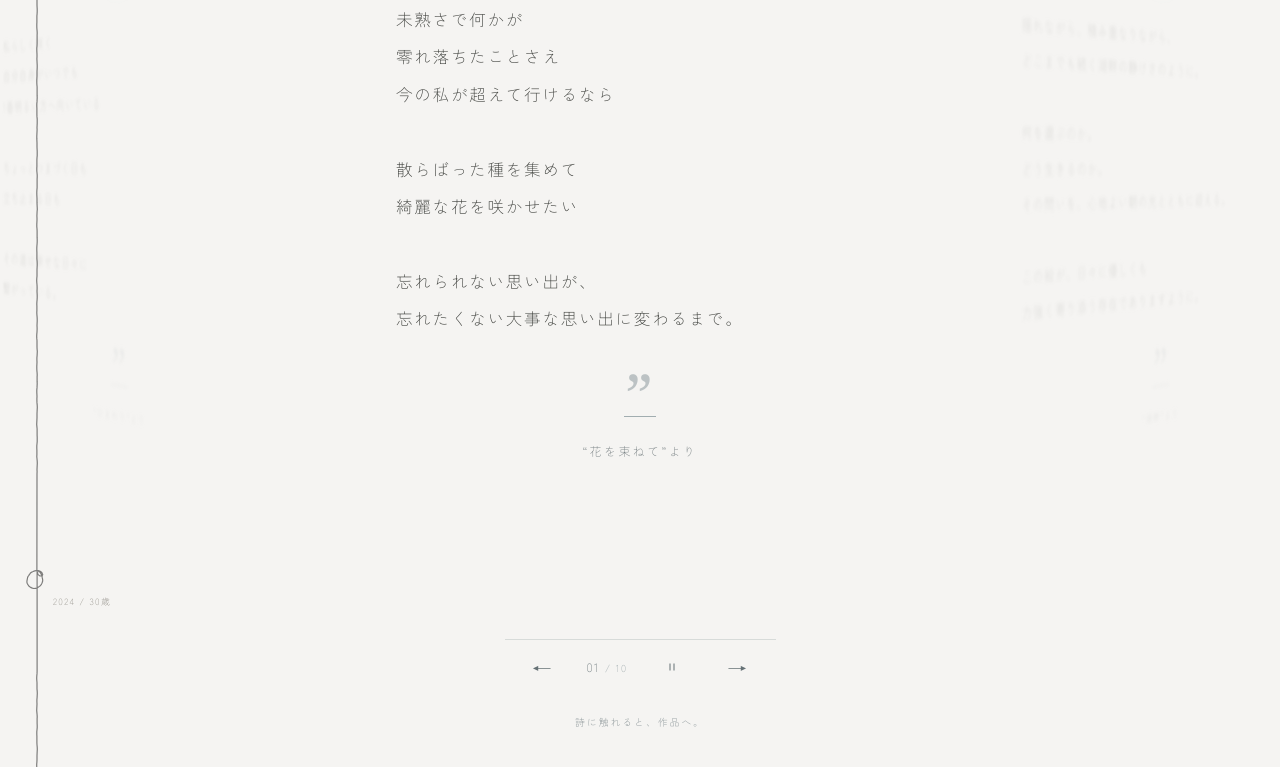
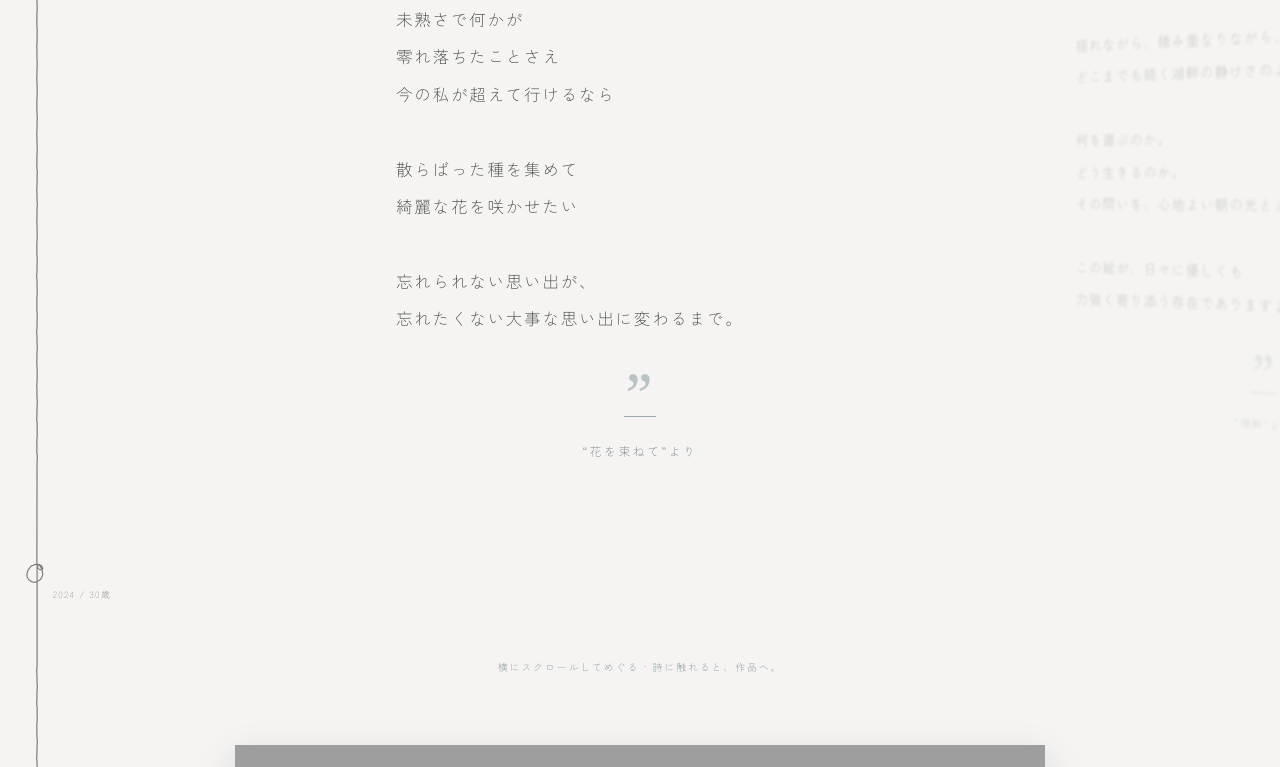
Before and after one commit to yasufumi-27/art-no-uzu, a Next.js app: page / in a window 1280 px wide. Shown: the part 1193-1960 px from the top of the page. Built offline with nearby package versions, Linux system fonts and the light colour scheme; grey boxes are pictures that could not be loaded.

Commit message:
Let visitors scroll and drag the floating poetry gallery

```diff
--- a/components/PoetryInterlude.jsx
+++ b/components/PoetryInterlude.jsx
@@ -6,111 +6,123 @@ import styles from "./PoetryInterlude.module.css";
 
 export default function PoetryInterlude({ poems }) {
   const [position, setPosition] = useState(0);
-  const index = ((position % poems.length) + poems.length) % poems.length;
-  const [phase, setPhase] = useState("enter");
+  const [dragging, setDragging] = useState(false);
   const [inView, setInView] = useState(false);
-  const [pageVisible, setPageVisible] = useState(true);
-  const [paused, setPaused] = useState(false);
-  const [hovered, setHovered] = useState(false);
-  const [focused, setFocused] = useState(false);
-  const stageRef = useRef(null);
+  const viewportRef = useRef(null);
+  const strideRef = useRef(1);
+  const indexRef = useRef(0);
+  const dragRef = useRef(null);
+  const suppressClick = useRef(false);
+  const index = Math.max(0, Math.min(poems.length - 1, Math.round(position)));
 
   useEffect(() => {
-    const stage = stageRef.current;
-    const observer = new IntersectionObserver(([entry]) => {
-      setInView(entry.isIntersecting);
-    }, { threshold: 0.12 });
-    observer.observe(stage);
-    const visibility = () => setPageVisible(!document.hidden);
-    document.addEventListener("visibilitychange", visibility);
-    visibility();
-    return () => {
-      observer.disconnect();
-      document.removeEventListener("visibilitychange", visibility);
+    const viewport = viewportRef.current;
+    const measure = () => {
+      const figures = viewport.querySelectorAll("[data-poem-id]");
+      strideRef.current = figures.length > 1
+        ? figures[1].offsetLeft - figures[0].offsetLeft
+        : figures[0]?.offsetWidth || 1;
+      viewport.scrollLeft = indexRef.current * strideRef.current;
     };
+    const observer = new ResizeObserver(measure);
+    observer.observe(viewport);
+    const visibility = new IntersectionObserver(([entry]) => setInView(entry.isIntersecting), { threshold: .1 });
+    visibility.observe(viewport);
+    measure();
+    return () => { observer.disconnect(); visibility.disconnect(); };
   }, []);
 
-  useEffect(() => {
-    if (!inView || !pageVisible || paused || hovered || focused || poems.length < 2) return;
-    // A complete cycle takes 13–16 seconds, including arrival and departure.
-    const readingTime = Math.min(11000, Math.max(7500, poems[index].text.length * 65));
-    const duration = { enter: 4000, hold: readingTime, exit: 1200, gap: 150 }[phase];
-    const timer = window.setTimeout(() => {
-      if (phase === "gap") {
-        setPosition(p => p + 1);
-        setPhase("enter");
-      } else {
-        setPhase({ enter: "hold", hold: "exit", exit: "gap" }[phase]);
+  function trackScroll(event) {
+    const next = event.currentTarget.scrollLeft / strideRef.current;
+    indexRef.current = Math.max(0, Math.min(poems.length - 1, Math.round(next)));
+    setPosition(next);
   }
-    }, duration);
-    return () => window.clearTimeout(timer);
-  }, [phase, index, inView, pageVisible, paused, hovered, focused, poems]);
 
-  function move(direction) {
-    setPaused(false);
-    setPosition(p => p + direction);
-    setPhase("enter");
+  function startDrag(event) {
+    suppressClick.current = false;
+    if (event.pointerType !== "mouse" || event.button !== 0) return;
+    dragRef.current = { x: event.clientX, scroll: event.currentTarget.scrollLeft, moved: false };
+  }
+
+  function drag(event) {
+    const gesture = dragRef.current;
+    if (!gesture) return;
+    if (event.buttons !== 1) { endDrag(event); return; }
+    const distance = event.clientX - gesture.x;
+    if (!gesture.moved && Math.abs(distance) < 8) return;
+    if (!gesture.moved) {
+      gesture.moved = true;
+      suppressClick.current = true;
+      setDragging(true);
+      event.currentTarget.setPointerCapture(event.pointerId);
+      event.currentTarget.style.scrollSnapType = "none";
+    }
+    event.preventDefault();
+    event.currentTarget.scrollLeft = gesture.scroll - distance;
+  }
+
+  function endDrag(event) {
+    const gesture = dragRef.current;
+    dragRef.current = null;
+    if (!gesture?.moved) return;
+    setDragging(false);
+    const viewport = event.currentTarget;
+    if (viewport.hasPointerCapture(event.pointerId)) viewport.releasePointerCapture(event.pointerId);
+    viewport.style.scrollSnapType = "";
+    viewport.scrollTo({ left: Math.round(viewport.scrollLeft / strideRef.current) * strideRef.current,
+      behavior: window.matchMedia("(prefers-reduced-motion: reduce)").matches ? "instant" : "smooth" });
   }
 
   return (
-    <section className={styles.section} aria-label="作品の詩" data-resting={!inView || !pageVisible || paused} data-phase={phase}>
-      <div ref={stageRef} className={styles.stage}>
+    <section className={styles.section} aria-label="作品の詩" data-visible={inView}>
       <div className={styles.galleryLabel} aria-hidden="true">POETRY<span>言葉の余白</span></div>
-        <div className={styles.viewport}>
-        <div className={styles.slides} style={{ "--turn": `${-position * 360 / poems.length}deg` }}
-          onPointerEnter={e => { if (e.pointerType === "mouse") setHovered(true); }}
-          onPointerLeave={() => setHovered(false)}
-          onFocus={() => setFocused(true)}
-          onBlur={e => { if (!e.currentTarget.contains(e.relatedTarget)) setFocused(false); }}>
-          {poems.map((poem, i) => (
-            <figure key={poem.id} className={`${styles.figure} ${i === index ? styles.active : ""}`}
-              aria-hidden={i !== index} data-poem-id={poem.id}
-              data-near={i === (index + 1) % poems.length || i === (index - 1 + poems.length) % poems.length}
-              style={{ "--angle": `${i * 360 / poems.length}deg` }}>
+      <div ref={viewportRef} className={styles.viewport} data-dragging={dragging}
+        role="region" aria-label="詩のギャラリー。横スクロールで作品をめぐる" tabIndex={0}
+        onScroll={trackScroll} onPointerDown={startDrag} onPointerMove={drag}
+        onPointerUp={endDrag} onPointerCancel={endDrag}
+        onDragStart={event => event.preventDefault()}
+        onClickCapture={event => {
+          if (suppressClick.current && event.detail > 0) { event.preventDefault(); event.stopPropagation(); }
+        }}
+        onKeyDown={event => {
+          if (event.key === "ArrowRight" || event.key === "ArrowLeft") {
+            event.preventDefault();
+            const next = Math.max(0, Math.min(poems.length - 1, index + (event.key === "ArrowRight" ? 1 : -1)));
+            event.currentTarget.scrollTo({ left: next * strideRef.current,
+              behavior: window.matchMedia("(prefers-reduced-motion: reduce)").matches ? "instant" : "smooth" });
+          }
+        }}>
+        <div className={styles.slides}>
+          {poems.map((poem, i) => {
+            const distance = Math.max(-2, Math.min(2, i - position));
+            return (
+              <article key={poem.id} className={`${styles.figure} ${i === index ? styles.active : ""}`}
+                data-poem-id={poem.id} aria-label={`${i + 1} / ${poems.length}：${poem.title}`}
+                style={{ "--distance": distance, "--depth": Math.abs(distance) }}>
+                <figure className={styles.floatingBody}>
                   <span className={styles.exhibitNumber} aria-hidden="true">{String(i + 1).padStart(2, "0")} / WORDS</span>
                   <span className={styles.mark} aria-hidden="true">“</span>
                   <blockquote className={styles.poem}>
-                <Link className={styles.poemLink} href={`/works/${poem.id}`} tabIndex={i === index ? 0 : -1}
+                    <Link className={styles.poemLink} href={`/works/${poem.id}`}
                       aria-label={`「${poem.title}」の詩 — 作品ページへ`}>
-                  <p>{Array.from(poem.text).map((character, position, characters) =>
-                    character === "\n" ? "\n" : (
-                      <span key={position} className={styles.character} style={{
-                        "--arrival": `${position / Math.max(1, characters.length - 1) * 1000 + 1200}ms`,
-                        "--departure": `${(characters.length - 1 - position) / Math.max(1, characters.length - 1) * 300}ms`,
-                      }}>{character}</span>
-                    )
-                  )}</p>
+                      <p>{Array.from(poem.text).map((character, n, characters) => character === "\n" ? "\n" : (
+                        <span key={n} className={styles.character} style={{ "--arrival": `${n / characters.length * 350}ms` }}>{character}</span>
+                      ))}</p>
                     </Link>
                   </blockquote>
                   <span className={styles.closingMark} aria-hidden="true">”</span>
                   <figcaption className={styles.credit}>
-                <Link href={`/works/${poem.id}`} tabIndex={i === index ? 0 : -1}
-                  aria-label={`「${poem.title}」の作品を見る`}>
+                    <Link href={`/works/${poem.id}`} aria-label={`「${poem.title}」の作品を見る`}>
                       <cite>“{poem.title}”</cite>より
                     </Link>
                   </figcaption>
                 </figure>
-          ))}
+              </article>
+            );
+          })}
         </div>
       </div>
-        <nav className={styles.controls} aria-label="詩の展示を移動" onKeyDown={event => {
-      if (event.key === "ArrowRight" || event.key === "ArrowLeft") {
-        event.preventDefault();
-        move(event.key === "ArrowRight" ? 1 : -1);
-      }
-    }}>
-          <button type="button" onClick={() => move(-1)} aria-label="前の詩へ">←</button>
-          <span className={styles.counter} aria-live="polite" aria-atomic="true">{String(index + 1).padStart(2, "0")} <span>/ {String(poems.length).padStart(2, "0")}</span></span>
-        <button type="button" className={styles.pause} onClick={() => setPaused(p => !p)}
-          aria-label={paused ? "詩の自動切り替えを再開" : "詩の自動切り替えを一時停止"} aria-pressed={paused}>
-          <svg width="12" height="12" viewBox="0 0 12 12" fill="none" aria-hidden="true">
-            {paused ? <path d="M4 2.5 9 6 4 9.5Z" fill="currentColor" /> : <path d="M4 2.5v7M8 2.5v7" stroke="currentColor" />}
-          </svg>
-        </button>
-          <button type="button" onClick={() => move(1)} aria-label="次の詩へ">→</button>
-        </nav>
-        <p className={styles.guide}>詩に触れると、作品へ。</p>
-      </div>
+      <p className={styles.guide}>横にスクロールしてめぐる · 詩に触れると、作品へ。</p>
     </section>
   );
 }
--- a/components/PoetryInterlude.module.css
+++ b/components/PoetryInterlude.module.css
@@ -2,66 +2,50 @@
   position: relative;
   isolation: isolate;
   --panel-width: min(560px, calc(100vw - 88px));
-  --radius: calc(var(--panel-width) * 1.8);
   min-height: 94svh;
   padding: 60px 0 44px;
   overflow: hidden;
   background: var(--color-bg, #f5f4f2);
 }
-.stage { position: relative; width: 100%; }
 .galleryLabel { font-size: 10px; letter-spacing: .32em; text-align: center; color: #727b7e; margin-bottom: 58px; }
 .galleryLabel span { display: block; margin-top: 10px; font-size: 10px; letter-spacing: .24em; }
-.viewport { perspective: 1400px; perspective-origin: 50% 45%; padding: 30px 0 60px; }
-/* Text occupies separate planes in depth; the surrounding page remains untouched. */
+.viewport {
+  overflow-x: auto; overflow-y: hidden; width: 100%;
+  scroll-snap-type: x mandatory; overscroll-behavior-x: contain;
+  scrollbar-width: none; cursor: grab;
+  scroll-padding-inline: calc((100% - var(--panel-width)) / 2);
+  padding: 30px 0 60px;
+}
+.viewport::-webkit-scrollbar { display: none; }
+.viewport:focus-visible { outline: 1px solid #a1adb0; outline-offset: -4px; }
+.viewport[data-dragging="true"] { cursor: grabbing; user-select: none; }
+.viewport[data-dragging="true"] a { cursor: grabbing; }
 .slides {
-  display: grid; align-items: stretch; width: var(--panel-width); margin: 0 auto;
-  transform-style: preserve-3d;
-  transform: translateZ(calc(-1 * var(--radius))) rotateY(var(--turn));
-  transition: transform 2.4s cubic-bezier(.22, .7, .16, 1);
+  display: flex; align-items: stretch; gap: 64px; width: max-content;
+  padding-inline: calc((100vw - var(--panel-width)) / 2);
 }
 .figure {
-  grid-area: 1 / 1; position: relative; width: 100%; margin: 0; padding: 38px 36px 42px;
+  position: relative; flex: 0 0 var(--panel-width); width: var(--panel-width); margin: 0;
+  scroll-snap-align: center; perspective: 1400px;
+  display: flex;
+}
+.floatingBody {
+  position: relative; width: 100%; margin: 0; padding: 38px 36px 42px;
   display: flex; flex-direction: column; justify-content: center;
-  background: transparent;
-  transform: rotateY(var(--angle)) translateZ(var(--radius));
-  backface-visibility: hidden; pointer-events: none;
-  opacity: 0; visibility: hidden; filter: blur(2px);
-  transition: opacity 1.8s ease, filter 2s ease, visibility 0s 2.4s;
+  transform: translateZ(calc(var(--depth) * -160px)) rotateY(calc(var(--distance) * -24deg));
+  opacity: max(.16, calc(1 - var(--depth) * .7));
+  filter: blur(calc(var(--depth) * 1.5px));
+  transition: opacity .15s linear, filter .15s linear;
 }
-.figure[data-near="true"] { opacity: .16; visibility: visible; transition-delay: 0s; }
-.active { opacity: 1; visibility: visible; filter: blur(0); pointer-events: auto; transition-delay: 0s; }
 .exhibitNumber { position: absolute; top: 17px; left: 20px; font-size: 8px; letter-spacing: .2em; color: #98a4a8; }
-.controls { display: flex; justify-content: center; align-items: center; gap: 22px; position: relative; margin: 0 auto; width: fit-content; padding: 5px 16px; border-top: 1px solid rgb(110 126 130 / 22%); background: transparent; }
-.controls button { display: grid; place-items: center; width: 44px; height: 44px; border: 0; color: #657175; background: transparent; cursor: pointer; font-size: 20px; }
-.controls button:hover { color: #24221e; background: rgb(110 126 130 / 8%); border-radius: 50%; }
-.controls button:focus-visible { outline: 1px solid #85765a; outline-offset: 2px; }
-.counter { font-size: 12px; letter-spacing: .12em; font-variant-numeric: tabular-nums; color: #657175; }
-.counter span { color: #98a4a8; font-size: 10px; }
 .guide { margin: 18px 0 0; font-size: 10px; letter-spacing: .18em; text-align: center; color: #7d888c; }
+/* Letters settle into focus as their poem reaches the center. */
 .character { display: inline-block; }
-.section[data-phase="enter"] .active .character {
-  animation: letterArrive 1.7s cubic-bezier(.16, 1, .3, 1) both;
-  animation-delay: var(--arrival);
+.section[data-visible="true"] .active .character { animation: focusLetter .9s ease-out both; animation-delay: var(--arrival); }
+@keyframes focusLetter {
+  from { opacity: .35; filter: blur(3px); transform: translate3d(0, 5px, -40px); color: #8ea5ab; }
+  to { opacity: 1; filter: blur(0); transform: translate3d(0, 0, 0); color: inherit; }
 }
-.section[data-phase="exit"] .active .character {
-  animation: letterDepart .9s cubic-bezier(.55, 0, .8, .45) both;
-  animation-delay: var(--departure);
-}
-.section[data-phase="enter"] .active :is(.mark, .closingMark, .credit) { animation: inscriptionArrive 2.8s ease both; }
-.section[data-phase="exit"] .active :is(.mark, .closingMark, .credit) { animation: inscriptionDepart 1.2s ease both; }
-.section[data-phase="gap"] .active :is(.poem, .credit, .mark, .closingMark) { opacity: 0; }
-@keyframes letterArrive {
-  0% { opacity: 0; filter: blur(9px); transform: translate3d(0, 12px, -120px) rotateX(24deg); color: #a3b5ba; text-shadow: 0 0 18px #bcd1d6; }
-  45% { opacity: .65; color: #7f979d; text-shadow: 0 0 12px rgb(166 201 211 / 65%); }
-  100% { opacity: 1; filter: blur(0); transform: translate3d(0, 0, 0) rotateX(0); color: inherit; text-shadow: none; }
-}
-@keyframes letterDepart {
-  0% { opacity: 1; filter: blur(0); transform: translateY(0); }
-  45% { opacity: .55; color: #a3b5ba; text-shadow: 0 0 14px #bcd1d6; }
-  100% { opacity: 0; filter: blur(8px); transform: translate3d(0, -12px, 90px) rotateX(-14deg); }
-}
-@keyframes inscriptionArrive { from { opacity: 0; filter: blur(5px); } to { opacity: 1; filter: blur(0); } }
-@keyframes inscriptionDepart { to { opacity: 0; filter: blur(5px); } }
 .mark, .closingMark {
   display: block; color: #8d9a9e; font-family: Georgia, serif; font-weight: 400;
   line-height: 1; text-align: center; user-select: none;
@@ -85,25 +69,21 @@
 .credit a { text-underline-offset: 6px; }
 .credit a:hover { text-decoration: underline; }
 .credit a:focus-visible { outline: 1px solid currentColor; outline-offset: 8px; }
-.controls .pause { font-size: 12px; }
-.section[data-resting="true"] *, .section[data-resting="true"] *::before { animation-play-state: paused !important; }
 @media (max-width: 639px) {
   .section { padding: 40px 0 32px; --panel-width: calc(100vw - 64px); }
   .galleryLabel { margin-bottom: 32px; }
-  .viewport { perspective: 850px; padding-bottom: 36px; }
-  .figure { padding: 36px 20px 30px; }
+  .viewport { padding-bottom: 36px; }
+  .slides { gap: 28px; }
+  .figure { perspective: 850px; }
+  .floatingBody { padding: 36px 20px 30px; }
   .poem { font-size: 14px; line-height: 2.05; letter-spacing: .025em; }
   .mark { height: 40px; font-size: 64px; margin-bottom: 16px; }
   .closingMark { font-size: 40px; margin-top: 14px; height: 22px; }
   .credit { margin-top: 20px; font-size: 10px; }
   .credit::before { margin-bottom: 16px; }
-  .controls { gap: 12px; }
 }
 @media (prefers-reduced-motion: reduce) {
-  .section *, .section *::before { animation: none !important; }
-  .character { display: inline; }
-  .slides { transition: none; }
-  .figure { transition: none; }
-  .active { transition: opacity .3s ease; }
-  .section[data-phase="exit"] .active { opacity: 0; }
+  .character { animation: none !important; }
+  .floatingBody { transform: none; filter: none; transition: none; }
+  .viewport { scroll-behavior: auto; }
 }
```
Lines whose indentation alone changed are shown as unchanged.
